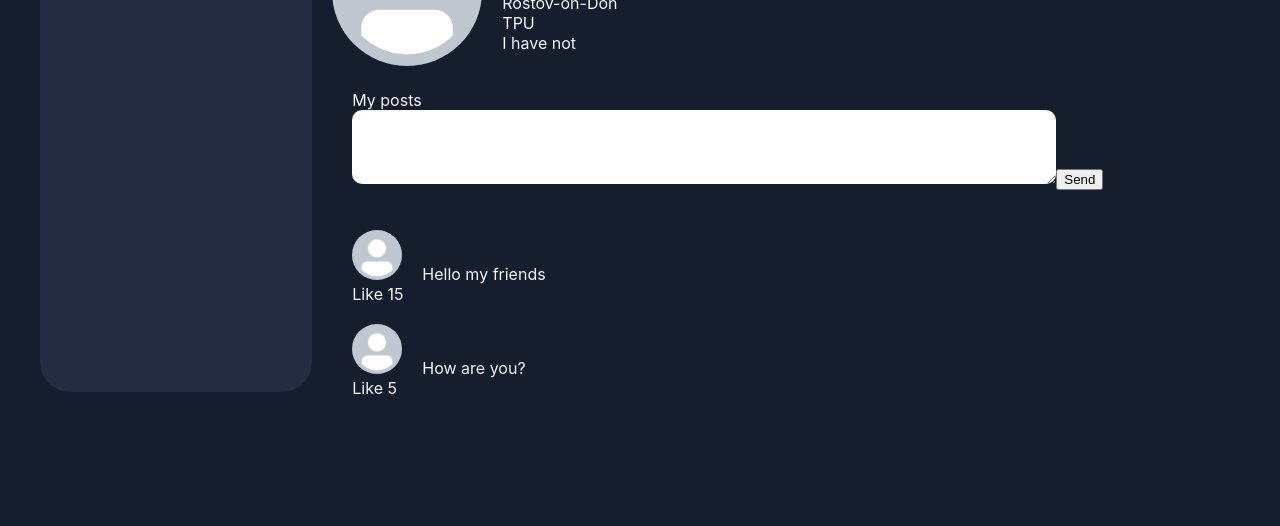
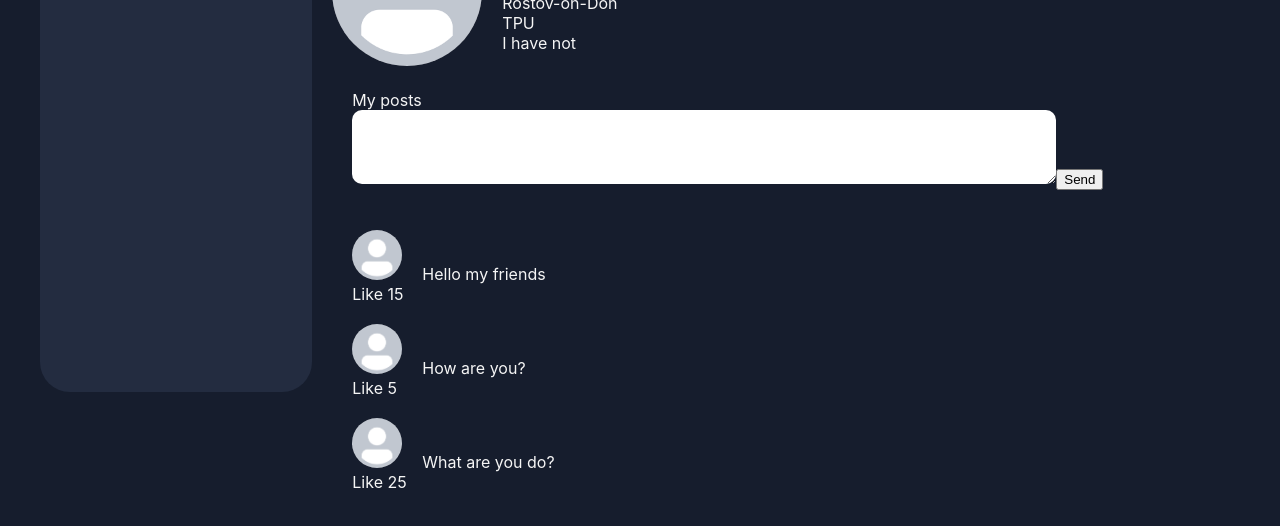
Before and after one commit to fabskrejt/social_network_react_ts_project, a React (Create React App) app: page /profile in a window 1280 px wide. Shown: the part 318-844 px from the top of the page. Built offline with nearby package versions, Linux system fonts and the light colour scheme.

Commit message:
apply map for MyPosts component, refactored Dialogs component

```diff
--- a/src/components/Dialogs/Dialogs.tsx
+++ b/src/components/Dialogs/Dialogs.tsx
@@ -26,30 +26,33 @@ const Message = (props: PropsOfMessage) => {
 }
 
 const Dialogs = () => {
-    let dialogsData =[
-        {id: 1, name:'Rusik'},
-        {id: 2, name:'Toshik'},
-        {id: 3, name:'Vovchick'},
-        {id: 4, name:'Dimas'},
-        {id: 5, name:'Kisli'},
+    let dialogsData = [
+        {id: 1, name: 'Rusik'},
+        {id: 2, name: 'Toshik'},
+        {id: 3, name: 'Vovchick'},
+        {id: 4, name: 'Dimas'},
+        {id: 5, name: 'Kisli'},
     ]
 
     let messages = [
-        {id : 1, textMessage: 'Message 1'},
-        {id : 2, textMessage: 'Message 2'},
-        {id : 3, textMessage: 'Message 3'},
-        {id : 4, textMessage: 'Message 4'},
-        {id : 5, textMessage: 'Message 5'},
-        {id : 6, textMessage: 'Message 6'},
+        {id: 1, textMessage: 'Message 1'},
+        {id: 2, textMessage: 'Message 2'},
+        {id: 3, textMessage: 'Message 3'},
+        {id: 4, textMessage: 'Message 4'},
+        {id: 5, textMessage: 'Message 5'},
+        {id: 6, textMessage: 'Message 6'},
     ]
+
+    let dialogsElement = dialogsData.map(i => <DialogItem name={i.name} id={i.id}/>)
+    let messagesElement = messages.map(i => <Message id={i.id} message={i.textMessage}/>)
     return (
         <div className={dStyle.dialogPage}>
 
             <div className={dStyle.users}>
-                {dialogsData.map( i => <DialogItem name={i.name} id={i.id}/> )}
+                {dialogsElement}
             </div>
             <div className={dStyle.dialogs}>
-                {messages.map( i =>  <Message id = {i.id} message={i.textMessage}/> )}
+                {messagesElement}
             </div>
         </div>
     )
--- a/src/components/Profile/MyPosts/MyPosts.tsx
+++ b/src/components/Profile/MyPosts/MyPosts.tsx
@@ -2,16 +2,22 @@ import React from "react";
 import pStyle from './MyPosts.module.css'
 import Post from "./Post/Post";
 
-const MyPosts = () =>{
-    return(<div>
-        <section className={pStyle.postsMaker}>
-            <header className='posts-maker__title'>My posts</header>
-            <textarea className={pStyle.input}/>
-            <button className='posts-maker__button'>Send</button>
-        </section>
+const MyPosts = () => {
+    let postsData = [
+        {postText: 'Hello my friends', like: 15},
+        {postText: 'How are you?', like: 5},
+        {postText: 'What are you do?', like: 25},
+    ]
+    let postElement = postsData.map(i => <Post message={i.postText} like={i.like}/>)
+
+    return (<div>
+            <section className={pStyle.postsMaker}>
+                <header className='posts-maker__title'>My posts</header>
+                <textarea className={pStyle.input}/>
+                <button className='posts-maker__button'>Send</button>
+            </section>
             <section className={pStyle.posts}>
-                <Post message ={'Hello my friends'} like={15}/>
-                <Post message ={'How are you?'} like={5}/>
+                {postElement}
             </section>
         </div>
     )
```
